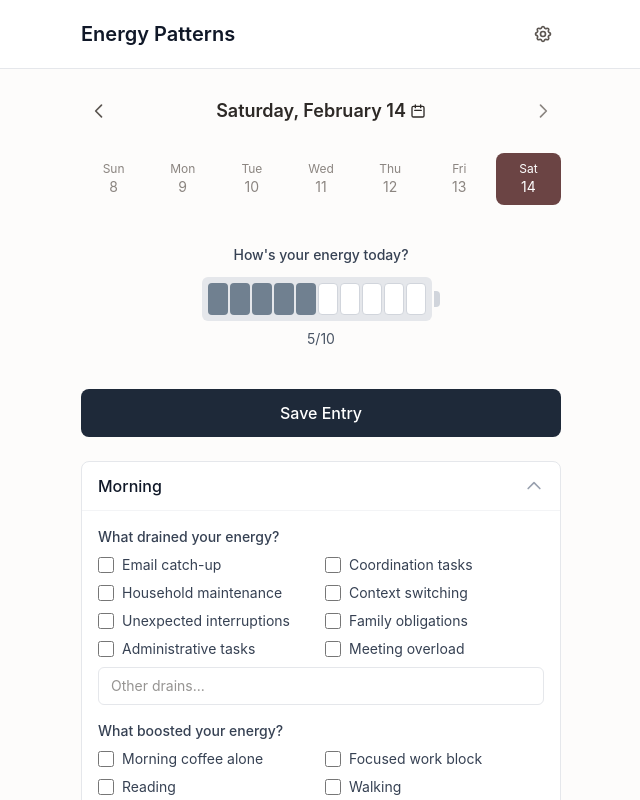
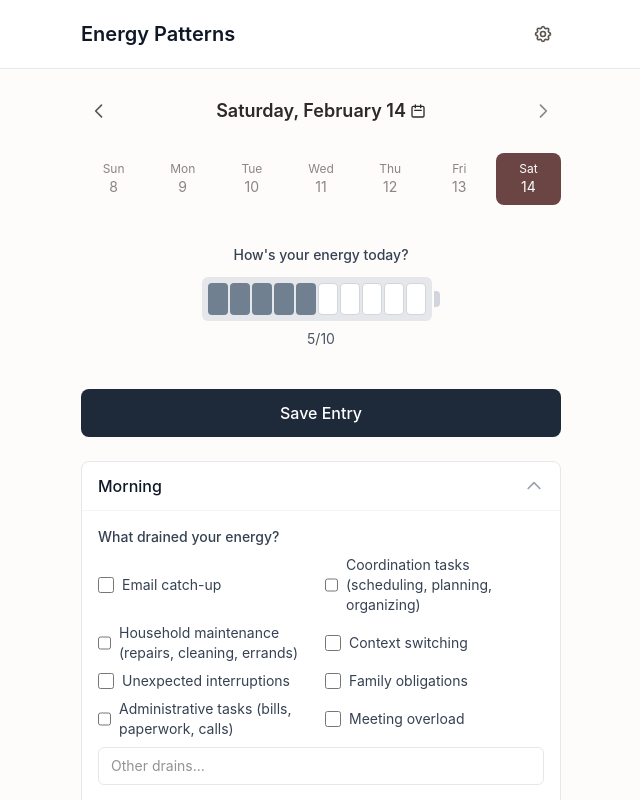
Before and after one commit to tiffanyudoh/energy-patterns-tracker, a React (Vite) app: page / in a window 1280 px wide. Shown: the top 800 px of the page, without its empty margins (319-959 px from the left). Built offline with nearby package versions, Linux system fonts and the light colour scheme.

Commit message:
Add category examples

```diff
--- a/src/components/TimeBlock.tsx
+++ b/src/components/TimeBlock.tsx
@@ -1,6 +1,6 @@
 import { useState } from 'react';
 import { TimeBlock as TimeBlockType } from '@/types';
-import { PREDEFINED_DRAINS, PREDEFINED_BOOSTS, TIME_BLOCK_LABELS } from '@/constants/activities';
+import { PREDEFINED_DRAINS, PREDEFINED_BOOSTS, TIME_BLOCK_LABELS, getDrainDisplayLabel } from '@/constants/activities';
 
 interface TimeBlockProps {
   timeBlock: TimeBlockType;
@@ -103,7 +103,7 @@ export function TimeBlock({
                     onChange={() => toggleDrain(drain)}
                     className="w-4 h-4 rounded border-gray-300 text-gray-600 focus:ring-gray-500"
                   />
-                  <span className="text-sm text-gray-700">{drain}</span>
+                  <span className="text-sm text-gray-700">{getDrainDisplayLabel(drain)}</span>
                 </label>
               ))}
             </div>
--- a/src/constants/activities.ts
+++ b/src/constants/activities.ts
@@ -9,6 +9,19 @@ export const PREDEFINED_DRAINS = [
   'Administrative tasks',
   'Meeting overload',
 ] as const;
+
+// Display labels with clarifying examples for ambiguous drains
+// Keys are the stored values, values are the UI labels
+export const DRAIN_DISPLAY_LABELS: Partial<Record<string, string>> = {
+  'Administrative tasks': 'Administrative tasks (bills, paperwork, calls)',
+  'Coordination tasks': 'Coordination tasks (scheduling, planning, organizing)',
+  'Household maintenance': 'Household maintenance (repairs, cleaning, errands)',
+};
+
+// Get the display label for a drain, falling back to the stored value
+export function getDrainDisplayLabel(drain: string): string {
+  return DRAIN_DISPLAY_LABELS[drain] ?? drain;
+}
 
 // Predefined energy boosts (from spec 1.2)
 export const PREDEFINED_BOOSTS = [
```
